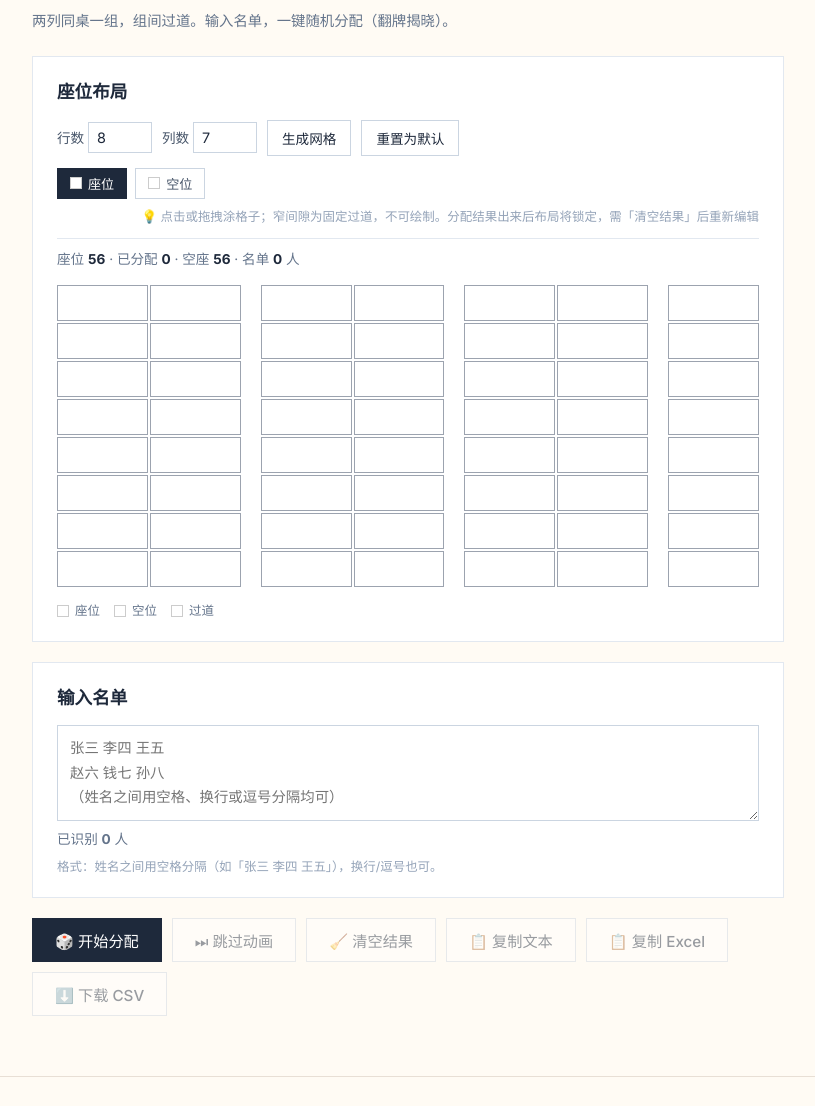
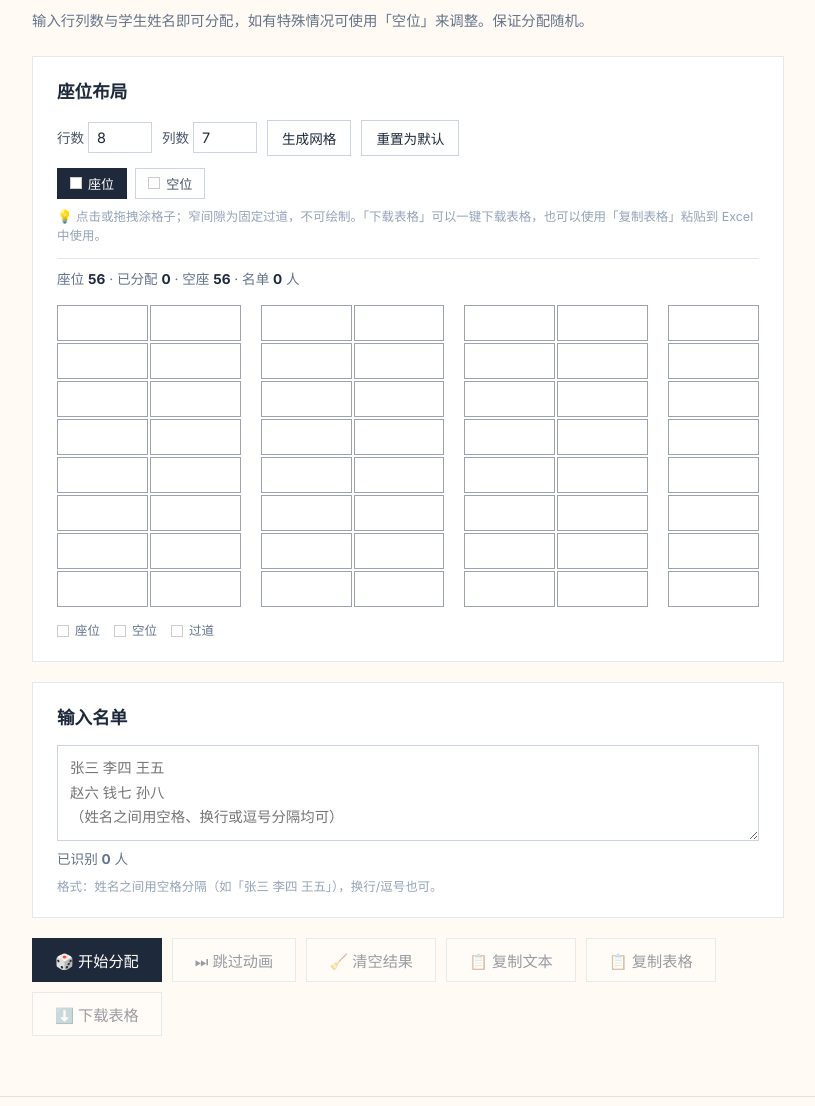
Before and after one commit to NightStriker233/MyFirstWebsite, a website: page SeatAllocation.html in a window 1280 px wide. Shown: the part 159-1265 px from the top of the page, without its empty margins (232-1047 px from the left). Drawn offline with Linux system fonts and the light colour scheme.

Commit message:
docs: 座位分配页文案调整
- 介绍改为「输入行列数与学生姓名即可分配，可用空位调整，保证分配随机」
- 画笔提示补充导出说明
- 「复制 Excel」改「复制表格」、「下载 CSV」改「下载表格」（功能不变）

```diff
--- a/SeatAllocation.html
+++ b/SeatAllocation.html
@@ -322,7 +322,7 @@
     <div class="container">
 
       <h1 class="tools-title">🪑 座位分配</h1>
-      <p class="seat-desc">两列同桌一组，组间过道。输入名单，一键随机分配（翻牌揭晓）。</p>
+      <p class="seat-desc">输入行列数与学生姓名即可分配，如有特殊情况可使用「空位」来调整。保证分配随机。</p>
 
       <!-- 布局与结果（合二为一：分配结果直接显示在网格上） -->
       <div class="seat-card">
@@ -338,7 +338,7 @@
         <div class="paint-toolbar">
           <button class="paint-btn active" data-paint="seat"><span class="paint-swatch" style="background:#FFFFFF"></span>座位</button>
           <button class="paint-btn" data-paint="empty"><span class="paint-swatch" style="background:#FFFFFF"></span>空位</button>
-          <span class="paint-hint">💡 点击或拖拽涂格子；窄间隙为固定过道，不可绘制。分配结果出来后布局将锁定，需「清空结果」后重新编辑</span>
+          <span class="paint-hint">💡 点击或拖拽涂格子；窄间隙为固定过道，不可绘制。「下载表格」可以一键下载表格，也可以使用「复制表格」粘贴到 Excel 中使用。</span>
         </div>
 
         <div class="seat-status" id="seatStatus"></div>
@@ -370,8 +370,8 @@
         <button class="btn-seat btn-seat-lg" id="skipBtn" disabled>⏭ 跳过动画</button>
         <button class="btn-seat btn-seat-lg" id="clearBtn" disabled>🧹 清空结果</button>
         <button class="btn-seat btn-seat-lg" id="copyTextBtn" disabled>📋 复制文本</button>
-        <button class="btn-seat btn-seat-lg" id="copyExcelBtn" disabled>📋 复制 Excel</button>
-        <button class="btn-seat btn-seat-lg" id="downloadCsvBtn" disabled>⬇️ 下载 CSV</button>
+        <button class="btn-seat btn-seat-lg" id="copyExcelBtn" disabled>📋 复制表格</button>
+        <button class="btn-seat btn-seat-lg" id="downloadCsvBtn" disabled>⬇️ 下载表格</button>
       </div>
 
     </div>
```
